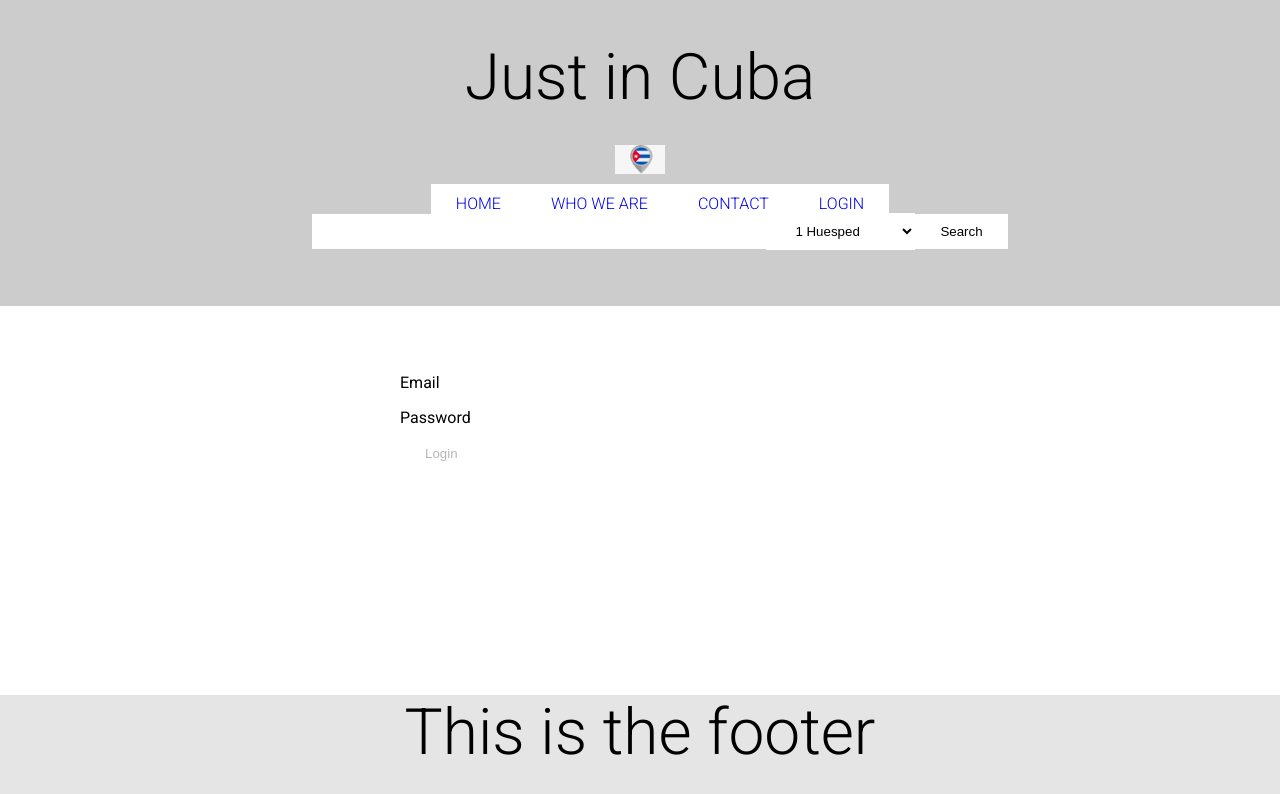
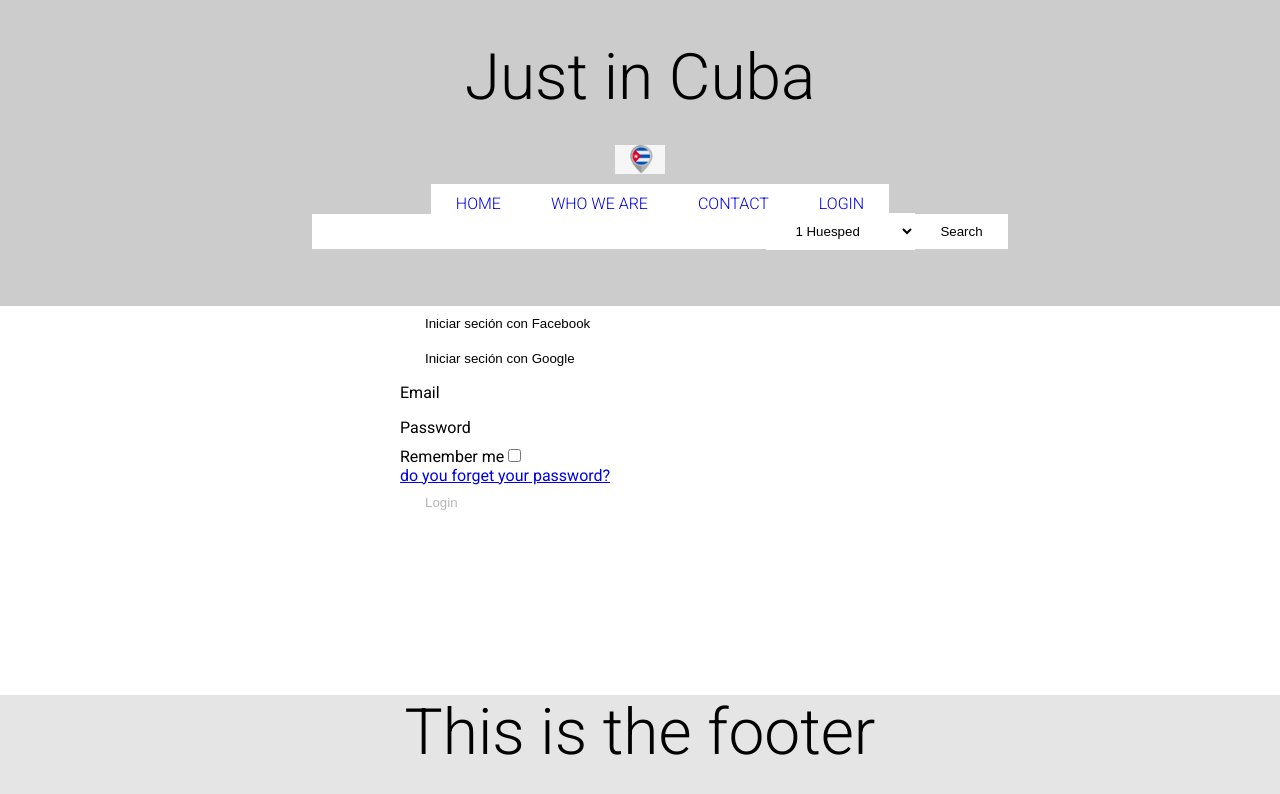
Before and after one commit to leosbelpoll/just_cuba, a React (Create React App) app in the folder client/: page /login in a window 1280 px wide. Shown: the top 794 px of the page. Built offline with nearby package versions, Linux system fonts and the light colour scheme.

Commit message:
Added some elements to the Login, like, check Remember me, link to forget the password, fake buttons Facebook and Google login. Move component Logen to the pakage Pages

```diff
--- a/client/package.json
+++ b/client/package.json
@@ -7,6 +7,8 @@
     "react": "^16.7.0",
     "react-bootstrap": "^1.0.0-beta.5",
     "react-dom": "^16.7.0",
+    "react-facebook-login": "^4.1.1",
+    "react-google-login": "^5.0.2",
     "react-router-dom": "^4.3.1",
     "react-scripts": "2.1.3",
     "styled-components": "^4.1.3"
--- a/client/src/components/parts/Login.jsx
+++ /dev/null
@@ -1,70 +0,0 @@
-import React, { Component } from "react";
-import styled from "styled-components";
-
-
-import Button from "components/parts/Button";
-import Text from "components/parts/Text";
-
-const LoginStyled = styled.form`
-    min-width: 480px
-    padding: 60px 0;
-	margin: 0 auto;
-	max-width: 320px;
-`;
-
-export default class Login extends Component {
-
-    state = {
-      email: "",
-      password: ""
-    };
-
-  isValid = () => {
-    const { email, password } = this.state;
-    return email.length > 0 && password.length > 0;
-  }
-
-  handleChange = event => {
-    const { id, value } = event.target;
-    this.setState({
-      [id]: value
-    });
-  }
-
-  handleSubmit = event => {
-    event.preventDefault();
-  }
-
-  render() {
-    const { email, password } = this.state;
-    return (
-      <div className="Login">
-        <LoginStyled onSubmit={this.handleSubmit}>
-          <div>
-            <span>Email</span>
-            <Text
-                id="email"
-                type="email"
-                value={email}
-                onChange={this.handleChange}
-            />
-          </div>
-          <div>
-            <span>Password</span>
-            <Text
-                id="password"
-                value={password}
-                onChange={this.handleChange}
-                type="password"
-            />
-          </div>
-          <Button
-                disabled={!this.isValid()}
-                type="submit"
-                value="Login"
-        />
-        </LoginStyled>
-      </div>
-    );
-  }
-}
--- a/client/src/components/parts/Search.jsx
+++ b/client/src/components/parts/Search.jsx
@@ -5,7 +5,7 @@ import Text from "components/parts/Text";
 import Date from "components/parts/Date";
 import Select from "components/parts/Select";
 
-const SearchStyled = styled.footer`
+const SearchStyled = styled.form`
 
 `;
 
--- /dev/null
+++ b/client/src/pages/Login.jsx
@@ -0,0 +1,94 @@
+import React, { Component } from "react";
+import styled from "styled-components";
+import { Link } from "react-router-dom";
+
+import Button from "components/parts/Button";
+import Text from "components/parts/Text";
+
+const LoginStyled = styled.form`
+min-width: 480px
+padding: 0px 0;
+margin: 0 auto;
+max-width: 320px;
+`;
+
+export default class Login extends Component {
+
+    state = {
+        email: "",
+        password: "",
+        rememberMe: false
+    };
+
+    isValid = () => {
+        const { email, password } = this.state;
+        return email.length > 0 && password.length > 0;
+    }
+
+    handleChange = event => {
+        const { id, value, type, checked } = event.target;
+        const finalValue = type === 'checkbox' ? checked : value;
+        this.setState({
+            [id]: finalValue
+        });
+    }
+
+    handleSubmit = event => {
+        event.preventDefault();
+    }
+
+    render() {
+        const { email, password, rememberMe } = this.state;
+        return (
+            <LoginStyled onSubmit={this.handleSubmit}>
+                <div>
+                    <Button
+                        type="submit"
+                        value="Iniciar seción con Facebook"
+                    />
+                </div>
+                <div>
+                    <Button
+                        type="submit"
+                        value="Iniciar seción con Google"
+                    />
+                </div>
+                <div>
+                    <span>Email</span>
+                    <Text
+                        id="email"
+                        type="email"
+                        value={email}
+                        onChange={this.handleChange}
+                    />
+                </div>
+                <div>
+                    <span>Password</span>
+                    <Text
+                        id="password"
+                        value={password}
+                        onChange={this.handleChange}
+                        type="password"
+                    />
+                </div>
+                <div>
+                    <sapn>Remember me</sapn>
+                    <input
+                        id="rememberMe"
+                        type="checkbox"
+                        checked={rememberMe}
+                        onChange={this.handleChange}
+                    />
+                </div>
+                <div>
+                    <Link to="/do-you-forget-your-password">do you forget your password?</Link>
+                </div>
+                <Button
+                    disabled={!this.isValid()}
+                    type="submit"
+                    value="Login"
+                />
+            </LoginStyled>
+            );
+        }
+    }
--- a/client/src/routes/PublicRouter.jsx
+++ b/client/src/routes/PublicRouter.jsx
@@ -4,7 +4,7 @@ import DefaultLayout from "components/layouts/DefaultLayout";
 import Home from "pages/Home";
 import WhoWeAre from "pages/WhoWeAre";
 import Contact from "pages/Contact";
-import Login from "components/parts/Login";
+import Login from "pages/Login";
 
 const PublicRouter = () => {
     return (
```
Also changed, not shown: 1 other file (tests, documents, lock files or other folders).
